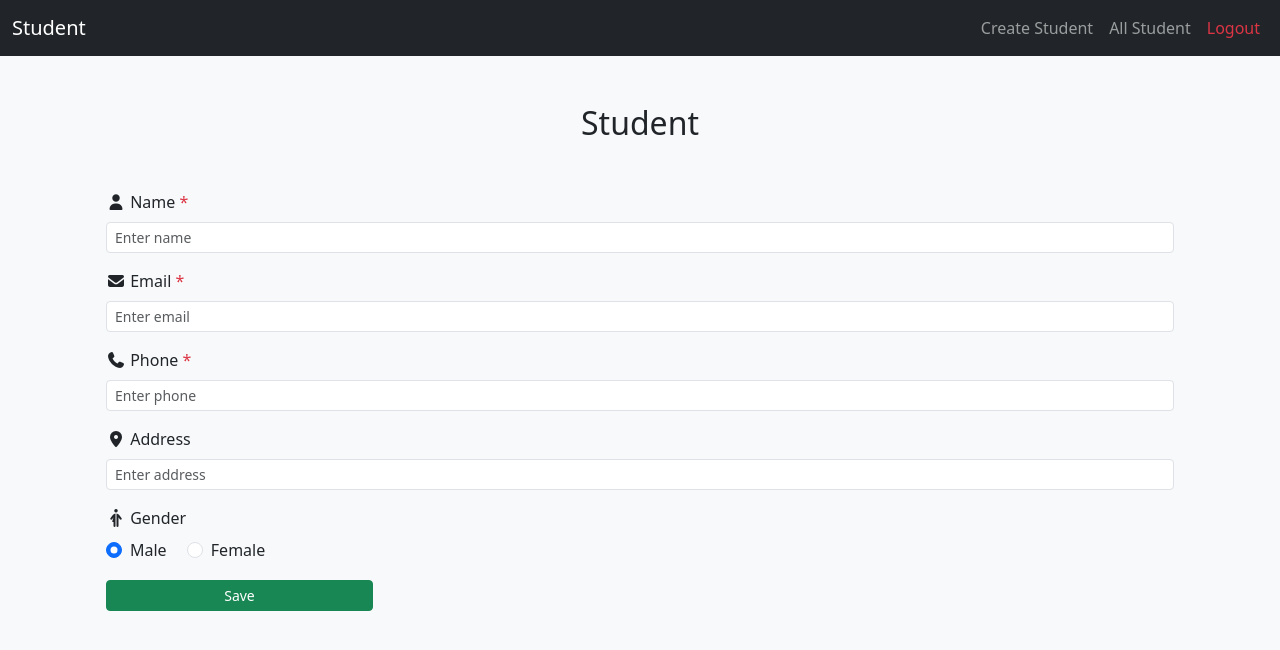
After one commit to VaidehiFablead/ci_new-project, a CodeIgniter 4 app: the page made by app/Views/std_view.php in a window 1280 px wide. The commit adds this page. Shown: the top 650 px of the page. Run offline with PHP 8.4 and a stand-in for CodeIgniter, Linux system fonts and the light colour scheme; the template is opened without the code that fills it, so the values that code supplies are empty; some libraries are stand-ins or nearby versions.

Commit message:
craete index perform curd

```diff
--- a/app/Views/dashboard.php
+++ b/app/Views/dashboard.php
@@ -12,7 +12,7 @@
 <!-- ✅ Navbar Section -->
 <nav class="navbar navbar-expand-lg navbar-dark bg-dark">
   <div class="container-fluid">
-    <a class="navbar-brand" href="#">MyApp</a>
+    <a class="navbar-brand" href="#">Student</a>
 
     <button class="navbar-toggler" type="button" data-bs-toggle="collapse" data-bs-target="#navbarNav">
       <span class="navbar-toggler-icon"></span>
@@ -21,10 +21,10 @@
     <div class="collapse navbar-collapse" id="navbarNav">
       <ul class="navbar-nav ms-auto">
         <li class="nav-item">
-          <a class="nav-link" href="<?= base_url('/') ?>">Home</a>
+          <a class="nav-link" href="<?= base_url('students') ?>">Create Student</a>
         </li>
         <li class="nav-item">
-          <a class="nav-link" href="#">About Us</a>
+          <a class="nav-link" href="<?= base_url('students/indexview') ?>">All Student</a>
         </li>
         <li class="nav-item">
           <a class="nav-link text-danger" href="<?= base_url('/logout') ?>">Logout</a>
--- /dev/null
+++ b/app/Views/std_view.php
@@ -0,0 +1,316 @@
+<!DOCTYPE html>
+<html lang="en">
+
+<head>
+    <meta charset="UTF-8">
+    <title>Student Add</title>
+    <link href="https://cdn.jsdelivr.net/npm/bootstrap@5.3.0/dist/css/bootstrap.min.css" rel="stylesheet">
+    <script src="https://code.jquery.com/jquery-3.7.1.min.js"></script>
+    <link rel="stylesheet" href="https://cdnjs.cloudflare.com/ajax/libs/font-awesome/7.0.1/css/all.min.css" />
+</head>
+
+<body class="bg-light">
+    <nav class="navbar navbar-expand-lg navbar-dark bg-dark">
+        <div class="container-fluid">
+            <a class="navbar-brand" href="#">Student</a>
+
+            <button class="navbar-toggler" type="button" data-bs-toggle="collapse" data-bs-target="#navbarNav">
+                <span class="navbar-toggler-icon"></span>
+            </button>
+
+            <div class="collapse navbar-collapse" id="navbarNav">
+                <ul class="navbar-nav ms-auto">
+                    <li class="nav-item">
+                        <a class="nav-link" href="<?= base_url('students') ?>">Create Student</a>
+                    </li>
+                    <li class="nav-item">
+                        <a class="nav-link" href="<?= base_url('students/indexview') ?>">All Student</a>
+                    </li>
+                    <li class="nav-item">
+                        <a class="nav-link text-danger" href="<?= base_url('/logout') ?>">Logout</a>
+                    </li>
+                </ul>
+            </div>
+        </div>
+    </nav>
+    <div class="container mt-5">
+        <h2 class="text-center mb-4">Student</h2>
+
+        <!-- 🧾 Student Form -->
+        <!-- <form id="studentForm">
+            <?= csrf_field() ?>
+            <div class="row">
+                <div class="col-md-6 mb-3">
+                    <label>Name</label>
+                    <input type="text" id="name" name="name" class="form-control">
+                </div>
+                <div class="col-md-6 mb-3">
+                    <label>Email</label>
+                    <input type="email" id="email" name="email" class="form-control">
+                </div>
+                <div class="col-md-6 mb-3">
+                    <label>Phone</label>
+                    <input type="text" id="phone" name="phone" class="form-control">
+                </div>
+                <div class="col-md-6 mb-3">
+                    <label>Address</label>
+                    <input type="text" id="address" name="address" class="form-control">
+                </div>
+                <div class="col-md-6 mb-3">
+                    <label>Gender</label><br>
+                    <input type="radio" name="gender" value="Male" checked> Male
+                    <input type="radio" name="gender" value="Female"> Female
+                </div>
+            </div>
+            <button type="submit" class="btn btn-success" >Save</button>
+        </form> -->
+        <div class="card-body p-4">
+            <form id="studentForm">
+                <?= csrf_field() ?>
+                <div class="mb-3">
+                    <i class="fa-solid fa-user"></i>
+                    <label class="form-label">Name <span class="text-danger">*</span></label>
+                    <input type="text" id="name" name="name" class="form-control form-control-sm" placeholder="Enter name">
+                </div>
+
+                <div class="form-group mb-3">
+                    <i class="fa-solid fa-envelope"></i>
+                    <label class="form-label">Email <span class="text-danger">*</span></label>
+                    <input type="email" id="email" name="email" class="form-control form-control-sm" placeholder="Enter email">
+                </div>
+
+                <div class="form-group mb-3">
+                    <i class="fa-solid fa-phone"></i>
+                    <label class="form-label">Phone <span class="text-danger">*</span></label>
+                    <input type="number" id="phone" name="phone" class="form-control form-control-sm" placeholder="Enter phone">
+                </div>
+
+                <div class="mb-3">
+                    <i class="fa-solid fa-location-dot"></i>
+                    <label class="form-label">Address</label>
+                    <input type="text" id="address" name="address" class="form-control form-control-sm" placeholder="Enter address">
+                </div>
+
+                <div class="mb-3">
+                    <i class="fa-solid fa-person-half-dress"></i>
+                    <label class="form-label">Gender</label><br>
+                    <div class="form-check form-check-inline">
+                        <input class="form-check-input" type="radio" name="gender" value="Male" checked>
+                        <label class="form-check-label">Male</label>
+                    </div>
+                    <div class="form-check form-check-inline">
+                        <input class="form-check-input" type="radio" name="gender" value="Female">
+                        <label class="form-check-label">Female</label>
+                    </div>
+                </div>
+
+                <div class="d-grid">
+                    <button type="submit" class="btn btn-success btn-sm w-25 align-middle">Save</button>
+                </div>
+            </form>
+        </div>
+    </div>
+
+    <script src="https://code.jquery.com/jquery-3.7.1.min.js"></script>
+    <script src="https://cdn.jsdelivr.net/npm/sweetalert2@11"></script>
+    <script src="https://code.jquery.com/jquery-3.6.0.min.js"></script>
+    <script src="https://cdnjs.cloudflare.com/ajax/libs/jquery-validate/1.19.5/jquery.validate.min.js"></script>
+
+    <!-- <script>
+        $(document).ready(function() {
+                    $('#studentForm').validate({
+                            rules: {
+                                name: {
+                                    required: true,
+                                    minlength: 3
+                                },
+                                email: {
+                                    required: true,
+                                    email: true
+                                },
+                                phone: {
+                                    required: true,
+                                    digits: true,
+                                    minlength: 10,
+                                    maxlength: 10
+                                },
+                                address: {
+                                    required: true
+                                },
+                                gender: {
+                                    required: true
+                                }
+                            },
+                            messages: {
+                                name: {
+                                    required: "Please enter your full name",
+                                    minlength: "Name must be at least 3 characters long"
+                                },
+                                email: {
+                                    required: "Please enter your email",
+                                    email: "Please enter a valid email address"
+                                },
+                                phone: {
+                                    required: "Please enter your phone number",
+                                    digits: "Please enter only numbers",
+                                    minlength: "Phone number must be 10 digits",
+                                    maxlength: "Phone number must be 10 digits"
+                                },
+                                address: {
+                                    required: "Please enter your address"
+                                },
+                                gender: {
+                                    required: "Please select your gender"
+                                }
+                            },
+                            errorElement: 'span',
+                            errorPlacement: function(error, element) {
+                                error.addClass('invalid-feedback');
+                                element.closest('.form-group, .col').append(error);
+                            },
+                            highlight: function(element) {
+                                $(element).addClass('is-invalid');
+                            },
+                            unhighlight: function(element) {
+                                $(element).removeClass('is-invalid');
+                            },
+
+                            submitHandler: function(form) {
+                                e.preventDefault();
+
+                                let formData = new FormData(form);
+                                $.ajax({
+                                    url: "<?= base_url('students/store') ?>",
+                                    type: "POST",
+                                    data: formData,
+                                    dataType: "json",
+                                    success: function(response) {
+                                        if (response.status === 'success') {
+                                            Swal.fire({
+                                                icon: 'success',
+                                                title: 'Student Added Successfully!',
+                                                showConfirmButton: true,
+                                                confirmButtonText: 'OK'
+                                            }).then((result) => {
+                                                if (result.isConfirmed) {
+                                                    // ✅ Redirect to the page that shows all students
+                                                    window.location.href = "<?= base_url('students/fetch') ?>";
+                                                }
+                                            });
+                                            // Optionally reset the form
+                                            $('#studentForm')[0].reset();
+                                        }
+                                    },
+                                    error: function() {
+                                        Swal.fire({
+                                            icon: 'error',
+                                            title: 'Something went wrong!',
+                                            text: 'Please try again.'
+                                        });
+                                    }
+                                });
+                            });
+                    });
+    </script> -->
+
+    <script>
+        $(document).ready(function() {
+
+            $('#studentForm').validate({
+                rules: {
+                    name: {
+                        required: true,
+                        minlength: 3
+                    },
+                    email: {
+                        required: true,
+                        email: true
+                    },
+                    phone: {
+                        required: true,
+                        digits: true,
+                        minlength: 10,
+                        maxlength: 10
+                    },
+                },
+                messages: {
+                    name: {
+                        required: "Please enter your full name",
+                        minlength: "Name must be at least 3 characters long"
+                    },
+                    email: {
+                        required: "Please enter your email",
+                        email: "Please enter a valid email address"
+                    },
+                    phone: {
+                        required: "Please enter your phone number",
+                        digits: "Please enter only numbers",
+                        minlength: "Phone number must be 10 digits",
+                        maxlength: "Phone number must be 10 digits"
+                    },
+                },
+                errorElement: 'span',
+                errorPlacement: function(error, element) {
+                    error.addClass('invalid-feedback');
+                    element.closest('.form-group, .col, .mb-3').append(error);
+                },
+                highlight: function(element) {
+                    $(element).addClass('is-invalid');
+                },
+                unhighlight: function(element) {
+                    $(element).removeClass('is-invalid');
+                },
+
+                // ✅ Corrected submit handler
+                submitHandler: function(form) {
+                    let formData = new FormData(form);
+
+                    $.ajax({
+                        url: "<?= base_url('students/store') ?>",
+                        type: "POST",
+                        data: formData,
+                        dataType: "json",
+                        processData: false, // required for FormData
+                        contentType: false, // required for FormData
+                        success: function(response) {
+                            if (response.status === 'success') {
+                                Swal.fire({
+                                    icon: 'success',
+                                    title: 'Student Added Successfully!',
+                                    showConfirmButton: true,
+                                    confirmButtonText: 'OK'
+                                }).then((result) => {
+                                    if (result.isConfirmed) {
+                                        window.location.href = "<?= base_url('students/indexview') ?>";
+                                    }
+                                });
+
+                                $('#studentForm')[0].reset();
+                                $('#studentForm').find('.is-invalid').removeClass('is-invalid');
+                            } else if (response.status === 'error') {
+                                // Display backend validation errors if any
+                                $.each(response.errors, function(key, val) {
+                                    let input = $('[name="' + key + '"]');
+                                    input.addClass('is-invalid');
+                                    input.closest('.form-group, .col, .mb-3')
+                                        .append('<span class="invalid-feedback">' + val + '</span>');
+                                });
+                            }
+                        },
+                        error: function() {
+                            Swal.fire({
+                                icon: 'error',
+                                title: 'Something went wrong!',
+                                text: 'Please try again.'
+                            });
+                        }
+                    });
+                }
+            });
+
+        });
+    </script>
+
+</body>
+
+</html>
```
Also changed, not shown: app/Config/Routes.php (+7 -0 lines), app/Controllers/StdController.php (added, +77 -0 lines), app/Models/StdModel.php (added, +13 -0 lines), app/Views/std_indexview.php (added, +156 -0 lines).
